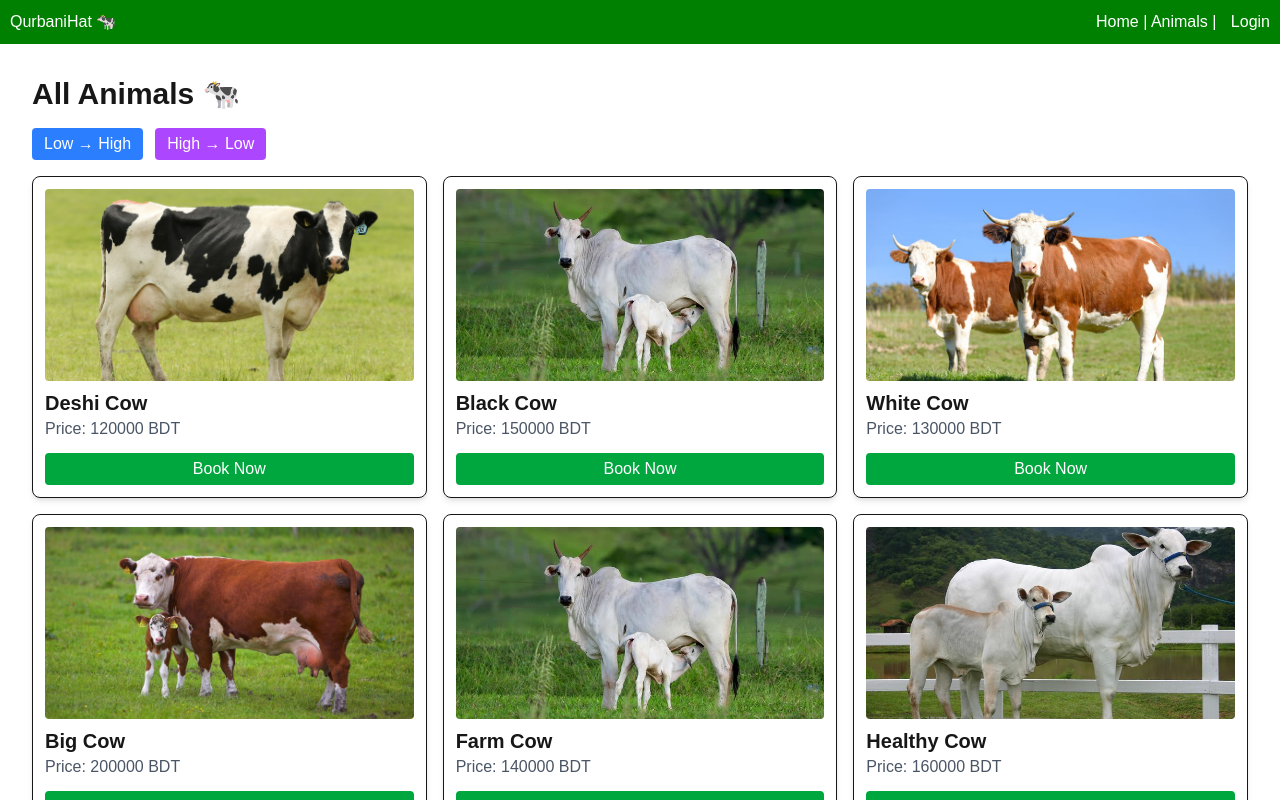
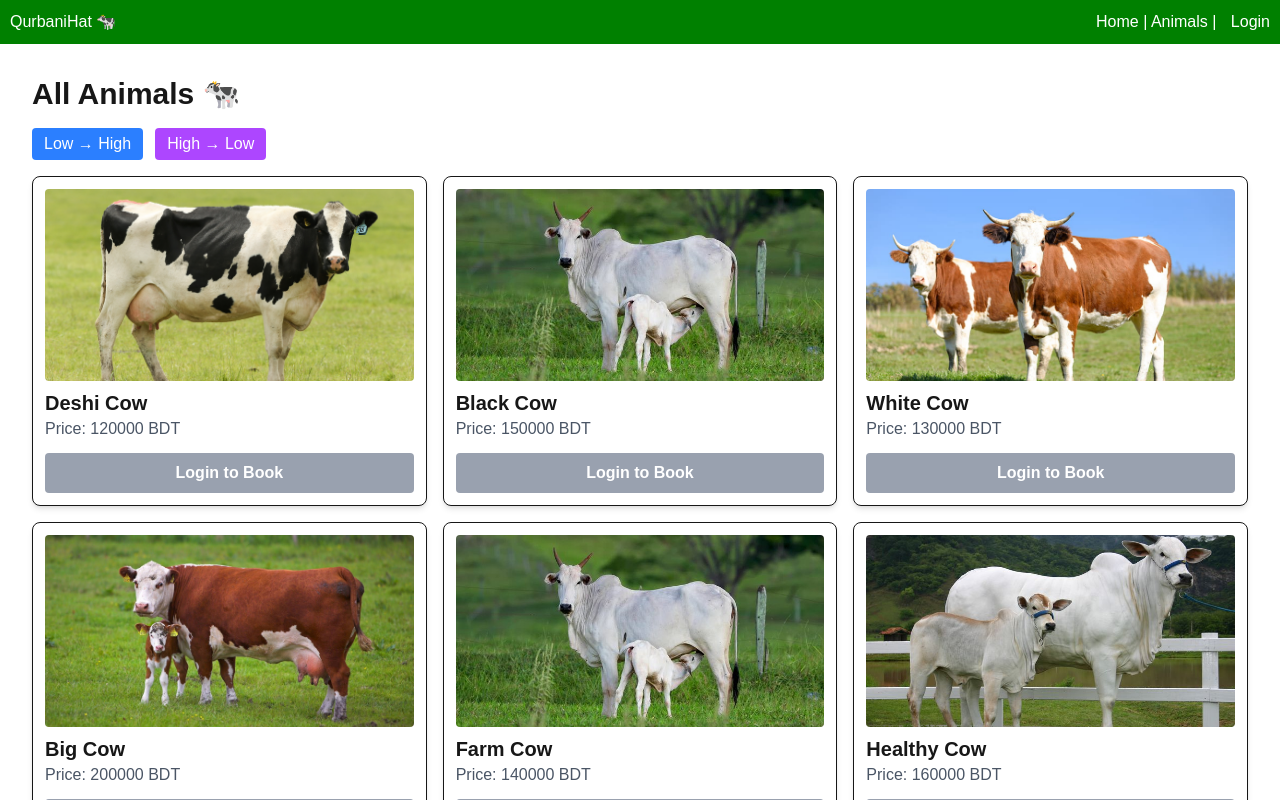
Before and after one commit to mdtonmoyhasansiam/qurbani-hat, a Next.js app: page /animals in a window 1280 px wide. Shown: the top 800 px of the page. Built offline with nearby package versions, Linux system fonts and the light colour scheme; no server answers.

Commit message:
Added Booking notification toaster

```diff
--- a/src/components/AnimalCard.js
+++ b/src/components/AnimalCard.js
@@ -1,13 +1,31 @@
 "use client";
 
 import { useSession } from "next-auth/react";
+import toast from "react-hot-toast";
 
 export default function AnimalCard({ animal }) {
   const { data: session } = useSession();
 
+  // check already booked
+  const isAlreadyBooked = () => {
+    const bookings =
+      JSON.parse(localStorage.getItem("bookings")) || [];
+
+    return bookings.some(
+      (b) =>
+        b.animalId === animal.id &&
+        b.userEmail === session?.user?.email
+    );
+  };
+
   const handleBook = () => {
     if (!session) {
-      alert("Please login first");
+      toast.error("Please login first");
+      return;
+    }
+
+    if (isAlreadyBooked()) {
+      toast.error("Already booked!");
       return;
     }
 
@@ -21,15 +39,15 @@ export default function AnimalCard({ animal }) {
       time: new Date().toISOString(),
     };
 
-    const oldBookings =
+    const old =
       JSON.parse(localStorage.getItem("bookings")) || [];
 
     localStorage.setItem(
       "bookings",
-      JSON.stringify([...oldBookings, booking])
+      JSON.stringify([...old, booking])
     );
 
-    alert("Booking successful!");
+    toast.success("Booking successful!");
   };
 
   return (
@@ -54,9 +72,22 @@ export default function AnimalCard({ animal }) {
       {/* BUTTON */}
       <button
         onClick={handleBook}
-        className="bg-green-600 text-white px-3 py-1 mt-3 rounded w-full"
+        disabled={
+          !session || isAlreadyBooked()
+        }
+        className={`w-full mt-3 px-3 py-2 rounded text-white font-semibold transition ${
+          !session
+            ? "bg-gray-400 cursor-not-allowed"
+            : isAlreadyBooked()
+            ? "bg-yellow-500 cursor-not-allowed"
+            : "bg-green-600 hover:bg-green-700"
+        }`}
       >
-        Book Now
+        {!session
+          ? "Login to Book"
+          : isAlreadyBooked()
+          ? "Already Booked"
+          : "Book Now"}
       </button>
     </div>
   );
```
